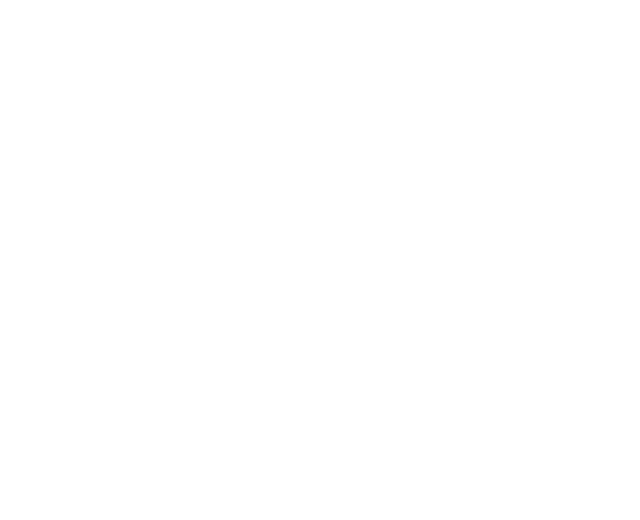
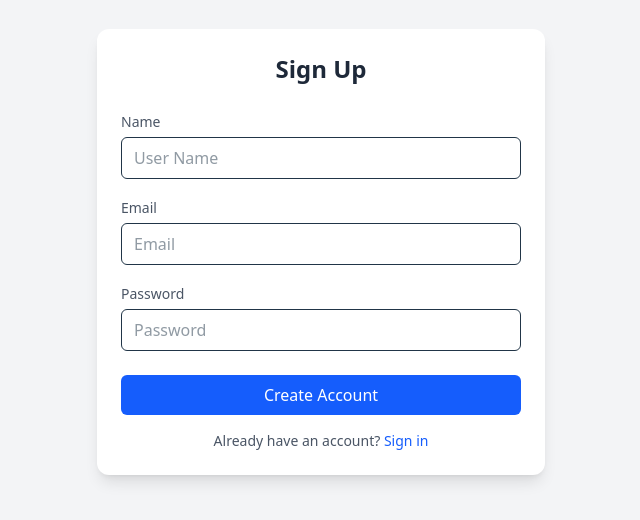
Before and after one commit to Aneeshaik/ecommerce-website, a React (Vite) app: page /auth/signup in a window 1280 px wide. Before the commit this address had no page. Shown: the part 148-668 px from the top of the page, without its empty margins (319-959 px from the left). Built offline with nearby package versions, Linux system fonts and the light colour scheme.

Commit message:
Added Signin and signup pages

```diff
--- a/src/components/Navbar.jsx
+++ b/src/components/Navbar.jsx
@@ -1,8 +1,14 @@
 import { Link } from 'react-router-dom'
 import blackLogo from '../assets/logo-black.png'
 import { MapPin, Search, ShoppingCart, CircleUserRound } from 'lucide-react'
-
+import {useNavigate} from 'react-router-dom'
 const Navbar = () => {
+    const navigate = useNavigate()
+    const isLoggedIn = !!localStorage.getItem('token')
+    const logout = () => {
+        localStorage.removeItem('token')
+        navigate('/auth/signin')
+    }
     return (
         <div className="py-2 sticky top-0 z-50 flex items-center justify-between bg-white mx-32">
             <img src={blackLogo} alt="Wearly Logo" className="w-32 "/>
@@ -31,13 +37,14 @@ const Navbar = () => {
                     <ShoppingCart size={20} className='text-black' />
                     <span className="text-sm font-medium text-black">Cart</span>
                 </Link>
-                <Link
-                    to="/#"
+
+                    {isLoggedIn? <span className="text-sm font-medium text-black cursor-pointer" onClick={logout}>Logout</span>  :                    <Link
+                    to="/auth/signin"
                     className="flex items-center gap-1"
-                >
-                    <CircleUserRound size={20} className='text-black' />
-                    <span className="text-sm font-medium text-black">Sign In</span>
-                </Link>
+                ><CircleUserRound size={20} className='text-black cursor-pointer' />
+<span className="text-sm font-medium text-black">Sign In</span></Link>}
+
+
             </div>
         </div>
     )
--- /dev/null
+++ b/src/pages/SignIn.jsx
@@ -0,0 +1,87 @@
+import {useState} from 'react'
+import {useNavigate, Link} from 'react-router-dom'
+
+const SignIn = () => {
+  const [email, setEmail] = useState('')
+  const [password, setPassword] = useState('')
+  const navigate = useNavigate()
+
+  const onSubmitForm = async e => {
+    e.preventDefault()
+
+    const response = await fetch('http://localhost:5000/auth/signin', {
+      method: 'POST',
+      headers: {
+        'Content-Type': 'application/json',
+      },
+      body: JSON.stringify({email, password}),
+    })
+
+    if (response.ok) {
+      const data = await response.json()
+      localStorage.setItem('token', data.token)
+      navigate('/')
+    }
+
+    setEmail('')
+    setPassword('')
+  }
+
+  return (
+    <div className="flex min-h-screen items-center justify-center bg-gray-100">
+      <form
+        onSubmit={onSubmitForm}
+        className="w-full max-w-md rounded-xl bg-white p-6 shadow-lg"
+      >
+        <h1 className="mb-6 text-center text-2xl font-semibold text-gray-800">
+          Sign In
+        </h1>
+
+        {/* Email */}
+        <label className="mb-4 block  text-left" >
+          <span className="text-sm text-gray-600">Email</span>
+          <input
+            type="email"
+            placeholder="Email"
+            value={email}
+            onChange={e => setEmail(e.target.value)}
+            className="mt-1 w-full rounded-md border px-3 py-2 focus:border-blue-500 focus:outline-none focus:ring-1 focus:ring-blue-500"
+          />
+        </label>
+
+        {/* Password */}
+        <label className="mb-6 block text-left">
+          <span className="text-sm text-gray-600 ">Password</span>
+          <input
+            type="password"
+            placeholder="Password"
+            value={password}
+            onChange={e => setPassword(e.target.value)}
+            className="mt-1 w-full rounded-md border px-3 py-2 focus:border-blue-500 focus:outline-none focus:ring-1 focus:ring-blue-500"
+          />
+        </label>
+
+        {/* Button */}
+        <button
+          type="submit"
+          className="w-full cursor-pointer rounded-md bg-blue-600 py-2 font-medium text-white transition hover:bg-blue-700"
+        >
+          Sign In
+        </button>
+
+        {/* Signup link */}
+        <p className="mt-4 text-center text-sm text-gray-600">
+          Don’t have an account?{' '}
+          <Link
+            to="/auth/signup"
+            className="cursor-pointer font-medium text-blue-600 hover:underline"
+          >
+            Sign up
+          </Link>
+        </p>
+      </form>
+    </div>
+  )
+}
+
+export default SignIn
--- /dev/null
+++ b/src/pages/SignUp.jsx
@@ -0,0 +1,103 @@
+import {useState} from 'react'
+import {Link, useNavigate} from 'react-router-dom'
+
+const SignUp = () => {
+  const [userName, setUserName] = useState('')
+  const [email, setEmail] = useState('')
+  const [password, setPassword] = useState('')
+  const navigate = useNavigate()
+
+  const onSubmitForm = async e => {
+    e.preventDefault()
+
+    const response = await fetch('http://localhost:5000/auth/signup', {
+      method: 'POST',
+      headers: {'Content-Type': 'application/json'},
+      body: JSON.stringify({
+        name: userName,
+        email,
+        password,
+      }),
+    })
+
+    if (response.ok) {
+      const data = await response.json()
+      localStorage.setItem('token', data.token)
+      navigate('/')
+    }
+
+    setUserName('')
+    setEmail('')
+    setPassword('')
+  }
+
+  return (
+    <div className="flex min-h-screen items-center justify-center bg-gray-100">
+      <form
+        onSubmit={onSubmitForm}
+        className="w-full max-w-md rounded-xl bg-white p-6 shadow-lg"
+      >
+        <h2 className="mb-6 text-center text-2xl font-semibold text-gray-800">
+          Sign Up
+        </h2>
+
+        {/* Name */}
+        <label className="mb-4 block  text-left">
+          <span className="text-sm text-gray-600">Name</span>
+          <input
+            type="text"
+            value={userName}
+            placeholder="User Name"
+            onChange={e => setUserName(e.target.value)}
+            className="mt-1 w-full rounded-md border px-3 py-2 focus:border-blue-500 focus:outline-none focus:ring-1 focus:ring-blue-500"
+          />
+        </label>
+
+        {/* Email */}
+        <label className="mb-4 block  text-left">
+          <span className="text-sm text-gray-600">Email</span>
+          <input
+            type="email"
+            value={email}
+            placeholder="Email"
+            onChange={e => setEmail(e.target.value)}
+            className="mt-1 w-full rounded-md border px-3 py-2 focus:border-blue-500 focus:outline-none focus:ring-1 focus:ring-blue-500"
+          />
+        </label>
+
+        {/* Password */}
+        <label className="mb-6 block  text-left">
+          <span className="text-sm text-gray-600">Password</span>
+          <input
+            type="password"
+            value={password}
+            placeholder="Password"
+            onChange={e => setPassword(e.target.value)}
+            className="mt-1 w-full rounded-md border px-3 py-2 focus:border-blue-500 focus:outline-none focus:ring-1 focus:ring-blue-500"
+          />
+        </label>
+
+        {/* Button */}
+        <button
+          type="submit"
+          className="w-full cursor-pointer rounded-md bg-blue-600 py-2 font-medium text-white transition hover:bg-blue-700"
+        >
+          Create Account
+        </button>
+
+        {/* Sign in link */}
+        <p className="mt-4 text-center text-sm text-gray-600">
+          Already have an account?{' '}
+          <Link
+            to="/auth/signin"
+            className="cursor-pointer font-medium text-blue-600 hover:underline"
+          >
+            Sign in
+          </Link>
+        </p>
+      </form>
+    </div>
+  )
+}
+
+export default SignUp
--- a/src/routes/routes.jsx
+++ b/src/routes/routes.jsx
@@ -1,11 +1,13 @@
 import { lazy } from "react";
 import MainLayout from "../layouts/MainLayout";
-import Cart from "../pages/Cart";
-import AllProductsDetails from '../pages/AllProductsDetails'
-import Checkout from '../pages/Checkout'
 
 const Home = lazy(() => import("../pages/Home"));
 const ProductDetails = lazy(() => import("../pages/ProductDetails"));
+const Cart = lazy(() => import("../pages/Cart"));
+const AllProductsDetails = lazy(() => import('../pages/AllProductsDetails'));
+const Checkout = lazy(() => import('../pages/Checkout'));
+const SignUp = lazy(() => import('../pages/SignUp'));
+const SignIn = lazy(() => import('../pages/SignIn'));
 
 export const routes = [
     {
@@ -16,7 +18,14 @@ export const routes = [
             { path: 'productDetails', element: <ProductDetails /> },
             { path: 'allproductsDetails', element: <AllProductsDetails /> },
             { path: 'cart', element: <Cart /> },
-            { path: 'checkout', element: <Checkout />}
+            { path: 'checkout', element: <Checkout /> }
         ]
     },
+    {
+    path: '/auth',
+    children: [
+      {path: 'signup', element: <SignUp />},
+      {path: 'signin', element: <SignIn />}
+    ],
+  },
 ]
```
